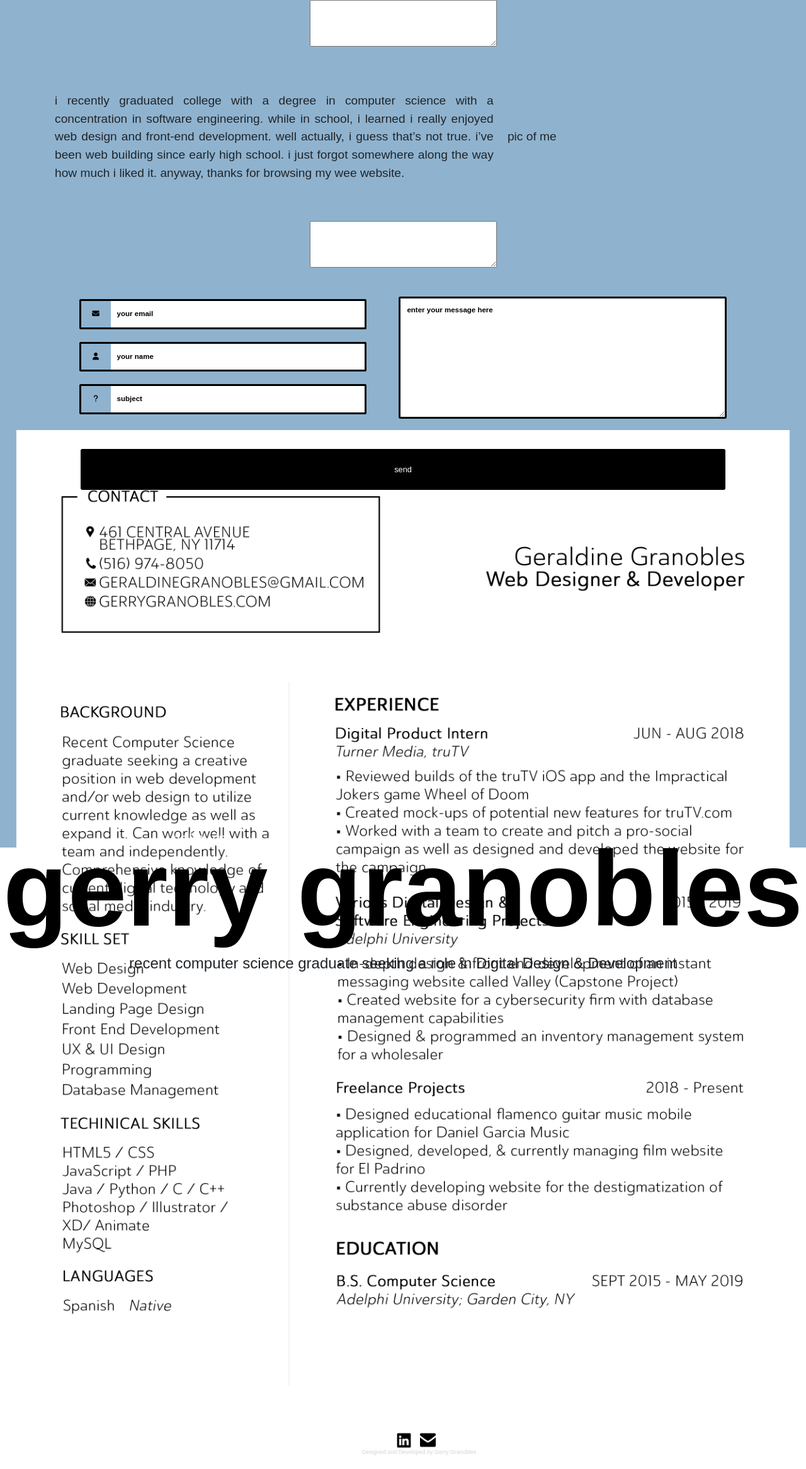
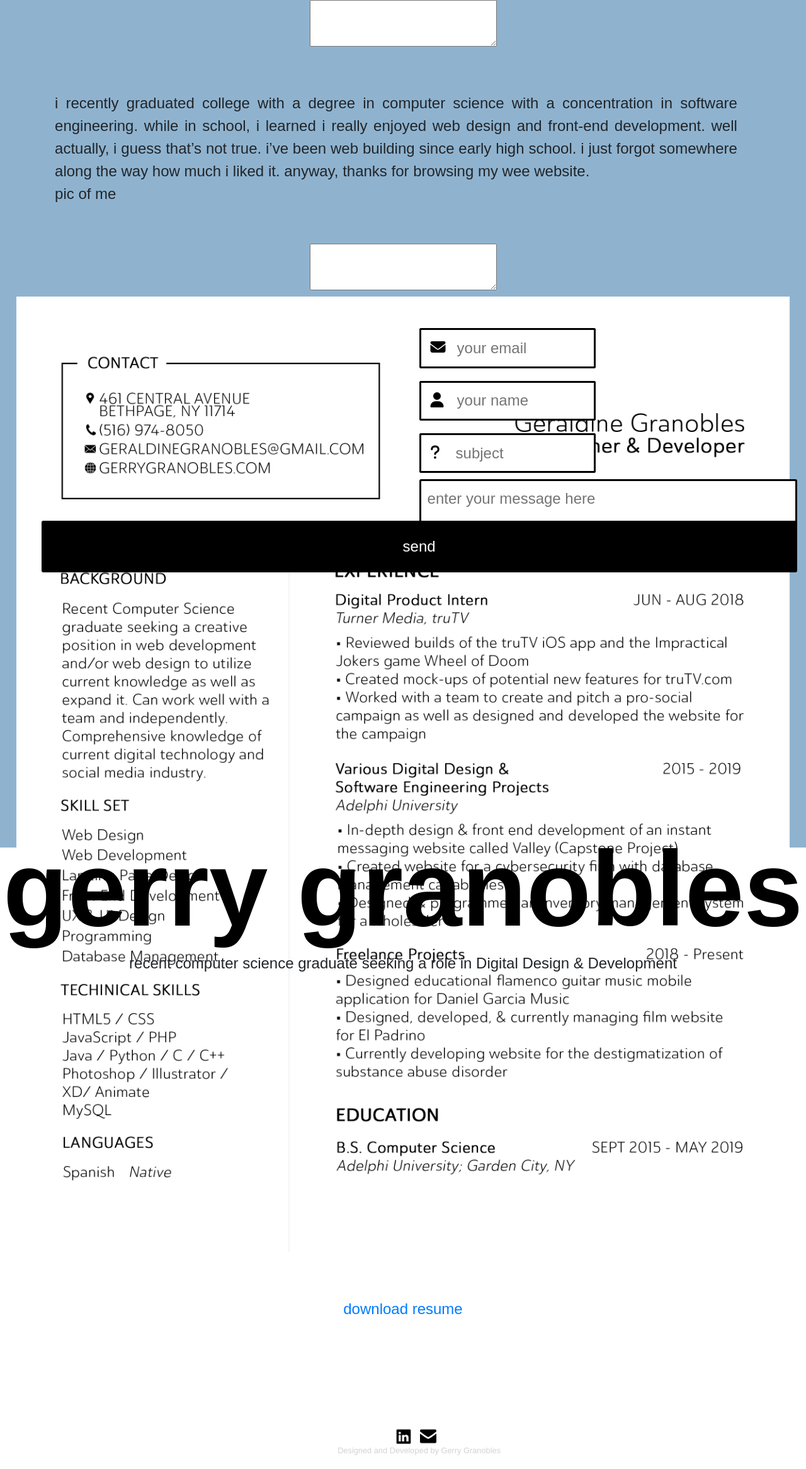
Before and after one commit to gerrygranobles/gerrygranobles.github.io, a PHP site: page /gerryg2.html in a window 1280 px wide. Shown: the part 134-2467 px from the top of the page at 63% size. Run offline with PHP 8.4, Linux system fonts and the light colour scheme; some libraries are stand-ins or nearby versions; some web fonts are replaced.

Commit message:
Add files via upload

```diff
--- a/stylesheet.css
+++ b/stylesheet.css
@@ -37,7 +37,6 @@
     bottom: -100%;
     opacity: 0;
     transition: bottom 1s, opacity 0.4s;
-    padding: 0px 100px 0px 100px;
 
 }
 .page.show {
@@ -67,8 +66,8 @@
     padding-bottom: 50%}
 
 .page-body img{
-    max-width: 100%;
-  height: auto;
+    min-width: 100%;
+    height: auto;
 }
 
 .page-content {
@@ -107,6 +106,8 @@
 .navbar-light .navbar-nav .nav-link:hover {
 color: black;
 }
+
+
 #box {
     padding: 2%;
     width: 100%;
@@ -124,15 +125,17 @@
     right: 0;
     display: flex;
     flex-direction: column;
-
     font-weight: 200;
     align-content: flex-start;
 }
-
+@media (min-width: 640px) { .helloim{font-size:1.5rem;} }
+@media (min-width:960px) { .helloim{font-size:2.2rem;} }
+@media (min-width:1100px) { .helloim{font-size:3rem;} }
 .helloim {
-    margin-left:-50%;
+    margin-left:20%;
     padding-top: 15%;
     color: white;
+    text-align: left;
     line-height: 5%;
 }
 @media (min-width: 640px) { .name{font-size:3rem;} }
@@ -142,7 +145,6 @@
     font-family: myriad-pro, sans-serif;
     font-weight: 700;
     font-style: normal;
-
     color: black;
     line-height: 95%;
 }
@@ -160,8 +162,7 @@
 
 */
 .project {
-    padding: 80px 120px 0px 120px;
-    font-size: 1vw;
+    padding: 20px;
     text-align: justify;
 }
 h3 {
@@ -201,18 +202,14 @@
 
 #about {
     padding: 5%;
-    font-size: 1.5vw;
     text-align: justify;
-    display: flex;
-    align-items: center;
 }
 #bio {
-    width: 65%;
+    width: 100%;
     padding-right: 2%;
 }
 #picofme img{
-    height: 350px;
-    width: 350px;
+    width: 400px;
     border-radius: 50%;
     background-color: antiquewhite;
 }
@@ -224,7 +221,27 @@
 
 
 */
-
+@media (min-width: 640px) { .form{float:none;} }
+@media (min-width:960px) { .form{float:left; width: 50%;
+    padding-right: 20px;} .form2{margin-left: 50%;}}
+@media (min-width:1100px) { .form{float:left; width: 50%;    padding-right: 20px;} .form2{margin-left: 50%;}}
+form{
+    position: absolute;
+    width: 100%;
+    height: 500px;
+    padding: 40px;
+}
+    .form {
+    height: 250px;
+        position: relative;
+    border-radius: 3px;
+         display: flex;
+  flex-direction: column;
+}
+.form2 {
+    position: relative;
+    height: 250px;
+}
 input[type=submit] {
   background-color: black;
   color: white;
@@ -234,24 +251,6 @@
   cursor: pointer;
 }
 
-
-.form {
-    display:flex;
-    flex-direction: column;
-    width: 100%;
-    height: 200px;
-    border-radius: 3px;
-
-}
-.form2 {
-    display:flex;
-    padding: 0px 100px 0px 100px;
-}
-form {
-    margin-top: 30px;
-    z-index: 1;
-    font-size: .9vw;
-    color: black;
 
 }
 ::placeholder {
@@ -264,18 +263,22 @@
      border: 3px solid black;
     border-left: none;
     border-radius: 0px 3px 3px 0px;
-    width:80%;
+    width: 100%;
     padding: 10px;
     margin: 10px 0px 10px 0px;
 
 }
+.form > div {
+  /* these are the flex items */
+  flex: 1;
+}
+
 #msg {
-    border:none;
     border: 3px solid black;
     border-radius: 3px;
     width: 100%;
+    max-height: 235px;
     padding: 10px;
-    margin: 6px 0px 0px 0px;
 }
 @keyframes form {
     0%   {opacity: 0%;}
@@ -284,17 +287,20 @@
 .input-container {
   display: -ms-flexbox;
   display: flex;
+    height: 100%;
   width: 100%;
-    padding-bottom: 0px;
+    flex-direction: row;
 }
-
+textarea {
+    resize: vertical;
+}
 .icon {
     margin: 10px 0px 10px 0px;
     top:0px;
     padding: 15px;
     background: none;
     color: black;
-    min-width: 50px;
+    max-width: 50px;
     text-align: center;
     border: 3px solid black;
     border-right:none;
@@ -302,17 +308,14 @@
 }
 
 #button button{
-    font-size: 1vw;
     background-color: black;
     color: white;
     border-radius: 3px;
     border: 3px solid black;
     padding: 20px;
-    width: 80%;
-    position: absolute;
+    width: 100%;
+    position: relative;
     margin-top:30px;
-  left: 50%;
-  transform: translateX(-50%);
 }
 #button button:hover {
     background-color: #80a9c4;
@@ -360,11 +363,13 @@
 
 */
 
+@media (min-width: 640px) { .footer{font-size:.8rem;} }
+@media (min-width:960px) { .footer{font-size:.8rem;} }
+@media (min-width:1100px) { .footer{font-size:.8rem;} }
 .footer {
     position: fixed;
     bottom: 0px;
     padding: 20px 0px; 20px; 0px;
-    font-size: .7vw;
     text-align: center;
     width: 100%;
     color: lightgray;
```
Also changed, not shown: index.html (+6 -5 lines).
